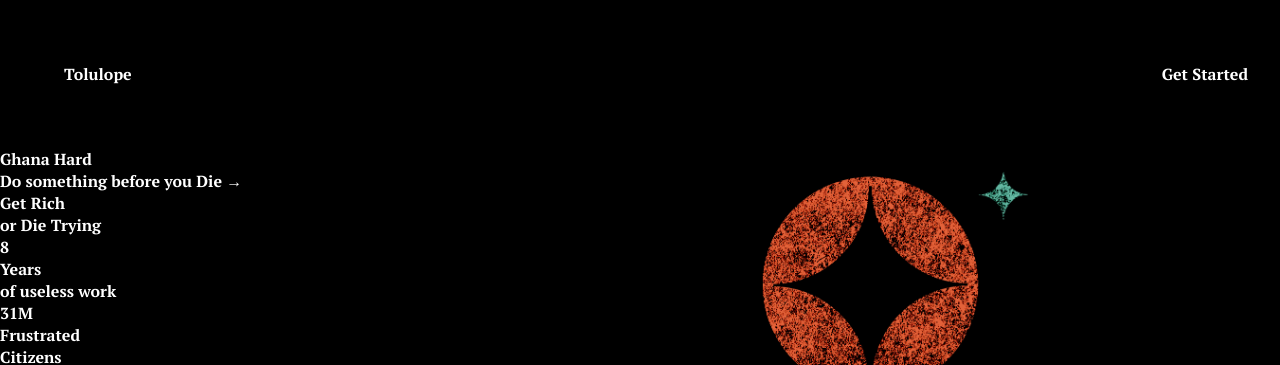
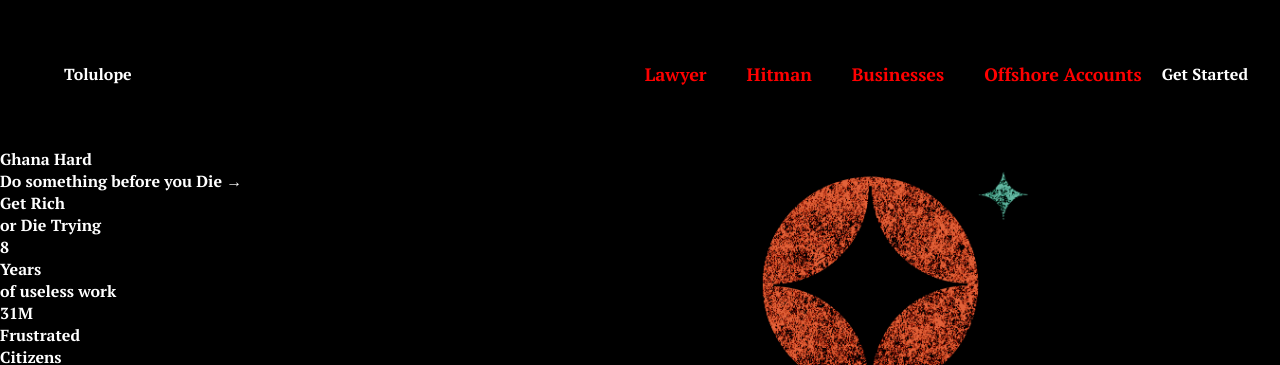
Before and after one commit to TOL7-ops/project-2, a plain HTML site: page index.html in a window 1280 px wide. Shown: the top 365 px of the page. Drawn offline with Linux system fonts and the light colour scheme.

Commit message:
solve the bug

```diff
--- a/style.css
+++ b/style.css
@@ -21,31 +21,31 @@ body{
     font-weight: 600;
 }
 
-.nav{
+.nav {
     display: flex;
     justify-content: space-between;
     align-items: center;
     padding: 2rem;
 }
 
-.nav-logo{
+.nav-logo {
     padding: 0 2rem;
 }
 
-.nav-links{
+.nav-links {
     display: flex;
     align-items: center;
 }
 
-ul{
+ul {
     display: flex;
 }
 
-ul li{
+ul li {
     list-style: none;
 }
 
-ul li a{
+ul li a {
     position: relative;
     display: block;
     margin: 20px 0;
@@ -55,13 +55,13 @@ ul li a{
     font-weight: 600;
     color: red;
     transition: 0.5s;
-    z-index: -1111;
+    z-index: 11111;
 }
 
 
 
 
-ul li a::before{
+ul li a::before {
     content: "";
     position: absolute;
     top: 0;
@@ -70,12 +70,12 @@ ul li a::before{
     height: 100%;
     border-radius: 10px;
     border-bottom: 2px solid white;
-    transform: scale(2);
+    transform: scaleY(2);
     transition: 0.3s;
     opacity: 0;
 }
 
-ul li a::after{
+ul li a::after {
     content: "";
     position: absolute;
     top: 1px;
@@ -94,12 +94,12 @@ ul li a:hover{
     color: black;
 }
 
-ul li a::before{
-    transform: scale(1);
+ul li a:hover::before {
+    transform: scaleY(1);
     opacity: 1;
 }
 
-ul li a::after{
-    transform: scale(1);
+ul li a:hover::after {
+    transform: scaleY(1);
     opacity: 1;
 }
```
